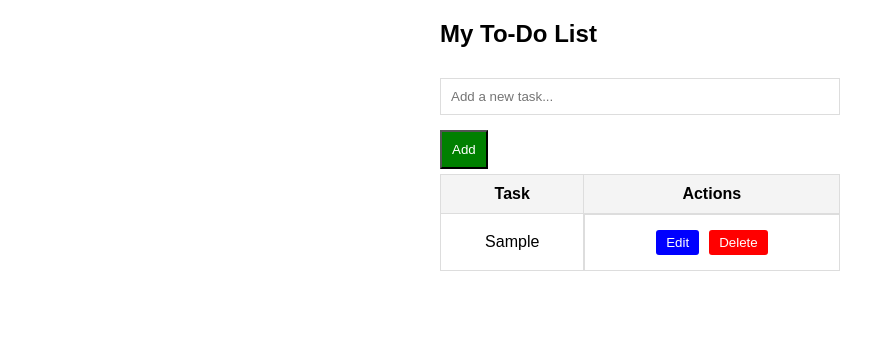
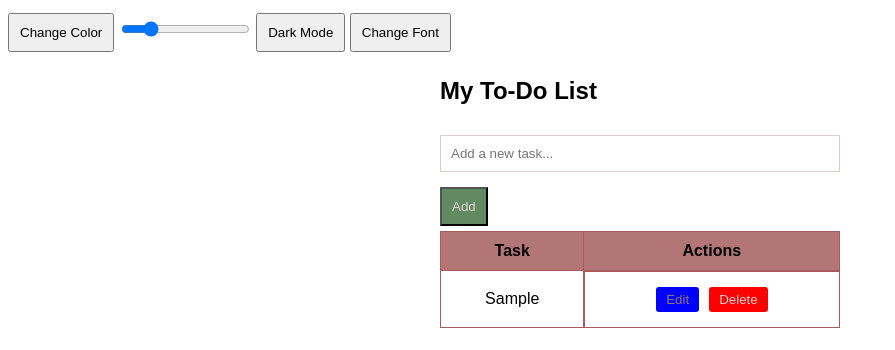
Before and after one commit to faradis15/Tugas-Praktikum3, a plain HTML site: page index.html in a window 1280 px wide. Both pictures are taken after typing "Sample" into the empty fields and a click on the button "Add". Shown: the whole page, without its empty margins (0-895 px from the left). Drawn offline with Linux system fonts and the light colour scheme.

Commit message:
Update index.html

```diff
--- a/index.html
+++ b/index.html
@@ -18,7 +18,7 @@
             width: 100%;
             padding: 10px;
             margin: 10px 0;
-            border: 1px solid #ddd;
+            border: 1px solid #dccece;
             box-sizing: border-box;
         }
 
@@ -35,7 +35,7 @@
 
         .close {
             background-color: red;
-            color: white;
+            color: rgb(216, 207, 207);
             border: none;
             padding: 5px 10px;
             cursor: pointer;
@@ -44,7 +44,7 @@
 
         .edit {
             background-color: blue;
-            color: white;
+            color: rgb(149, 114, 114);
             border: none;
             padding: 5px 10px;
             cursor: pointer;
@@ -56,7 +56,7 @@
         }
 
         .edit:hover {
-            background-color: darkblue;
+            background-color: rgb(40, 40, 95);
         }
 
         table {
@@ -66,23 +66,26 @@
 
         th, td {
             padding: 10px;
-            border: 1px solid #ddd;
+            border: 1px solid #ab5b5b;
             text-align: center;
         }
 
         th {
-            background-color: #f4f4f4;
+            background-color: #b37676;
         }
     </style>
 </head>
 <body>
+    <button id="ubahWarna">Change Color</button>
+    <input type="range" id="ubahUkuranFont" min="10" max="40" value="16">
+    <button id="ubahMode">Dark Mode</button>
+    <button id="ubahGayaFont">Change Font</button>
 
     <div class="container">
         <h2>My To-Do List</h2>
         <input type="text" id="newTask" placeholder="Add a new task...">
-        <button id="addButton" style="background-color: green; color: white;">Add</button>
+        <button id="addButton" style="background-color: rgb(98, 138, 98); color: rgb(226, 209, 209);">Add</button>
 
-        <!-- Tabel untuk header Task dan Actions -->
         <table>
             <thead>
                 <tr>
@@ -91,7 +94,6 @@
                 </tr>
             </thead>
             <tbody id="taskList">
-                <!-- Task items will be added here dynamically -->
             </tbody>
         </table>
     </div>
```
